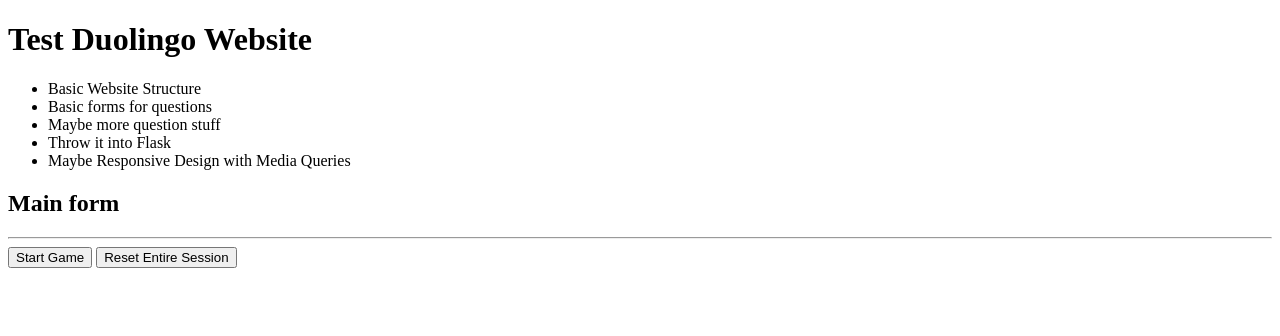
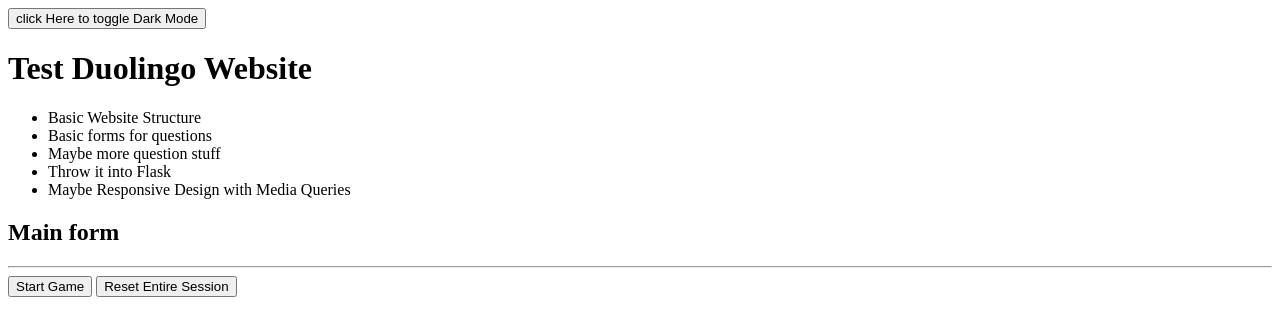
Before and after one commit to a0a912/Group-22-Agile, a Flask app: page / in a window 1280 px wide. Shown: the top 336 px of the page. Run offline with Flask 3, Linux system fonts and the light colour scheme.

Commit message:
Added light mode
Stuff

```diff
--- a/Flask Folder/templates/test_duolingo.html
+++ b/Flask Folder/templates/test_duolingo.html
@@ -11,6 +11,9 @@
     </style>
 </head>
 <body>
+
+<button id="dark_mode_button">click Here to toggle Dark Mode</button>
+
 <h1> Test Duolingo Website</h1>
 <!-- List of features to implement -->
 <ul>
@@ -46,7 +49,7 @@
 <script>
 // Get the data from the json files that we created in flask
  let mcq_questions = JSON.parse('{{ mcq_questions | tojson | safe }}');
-    let written_questions = JSON.parse('{{ written_questions | tojson | safe }}');
+let written_questions = JSON.parse('{{ written_questions | tojson | safe }}');
 
 
 
@@ -64,7 +67,8 @@
     let player_score = document.getElementById("player_score_html");
     let guess_submit_button = document.getElementById("guess_submit guess_submit_button");
     let next_question_button = document.getElementById("next_question");
-
+    let dark_mode_button = document.getElementById("dark_mode_button");
+    let body = document.body;
     //Global Game Variables
     //Variable that's 1 if the current question is the written question, 0 if the current question is the multiple choice question
     let question_type;
@@ -265,8 +269,33 @@
 
     }
 
+    function light_dark_mode(event) {
+        // Toggles the background color and text color of the body element between light and dark mode.
+        //
+        // Parameters:
+        // - event: The event object representing the click event.
+        //
+        // Returns:
+        // None.  (Edits the DOM directly)
+        if (body.style.backgroundColor === "white") {
+            body.style.backgroundColor = "#2b2d42";
+            body.style.color = "white";
+            //change button color using get element by id
+
+        }
+        else {
+            body.style.backgroundColor = "white";
+            body.style.color = "black";
+
+        }
+
+    }
+
 
     //Event Listeners
+
+    // When player clicks dark mode,
+    dark_mode_button.addEventListener("click", light_dark_mode);
 
     // When player clicks start,
     start_game_button.addEventListener("click", start_game_button_function);
```
Also changed, not shown: Flask Folder/server_2.py (added, +22 -0 lines).
